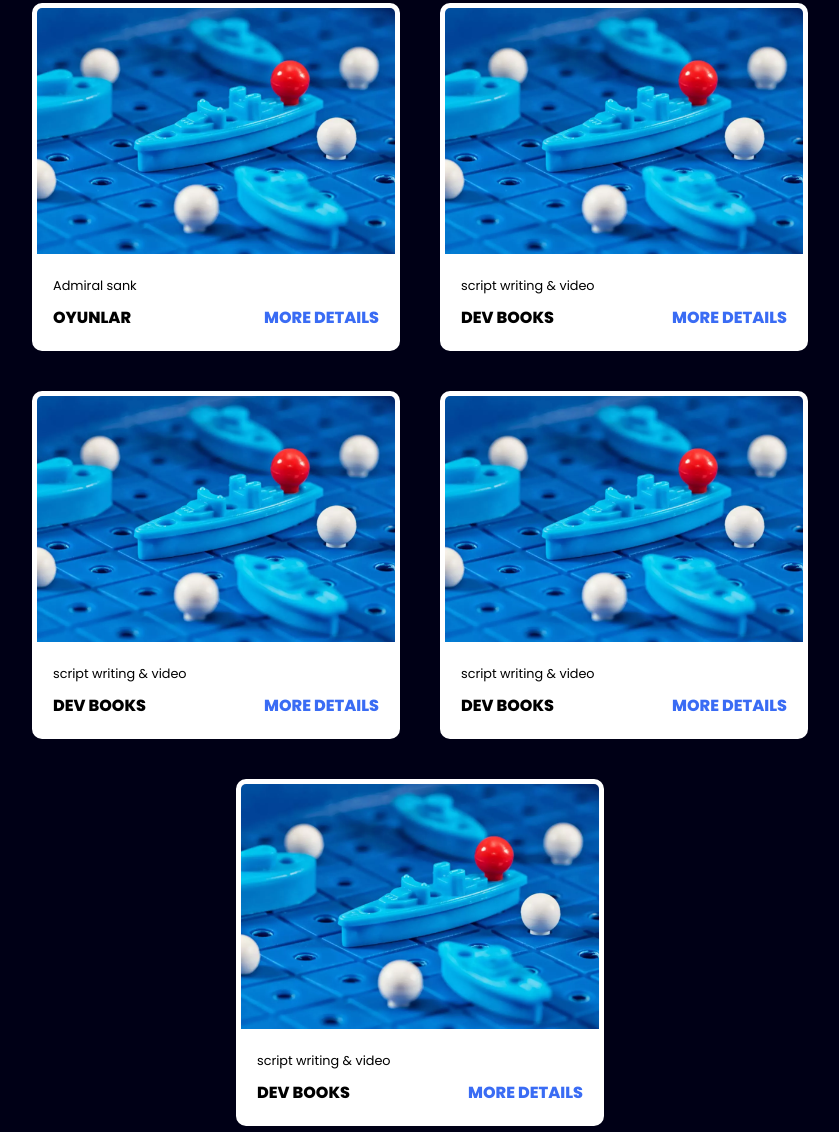
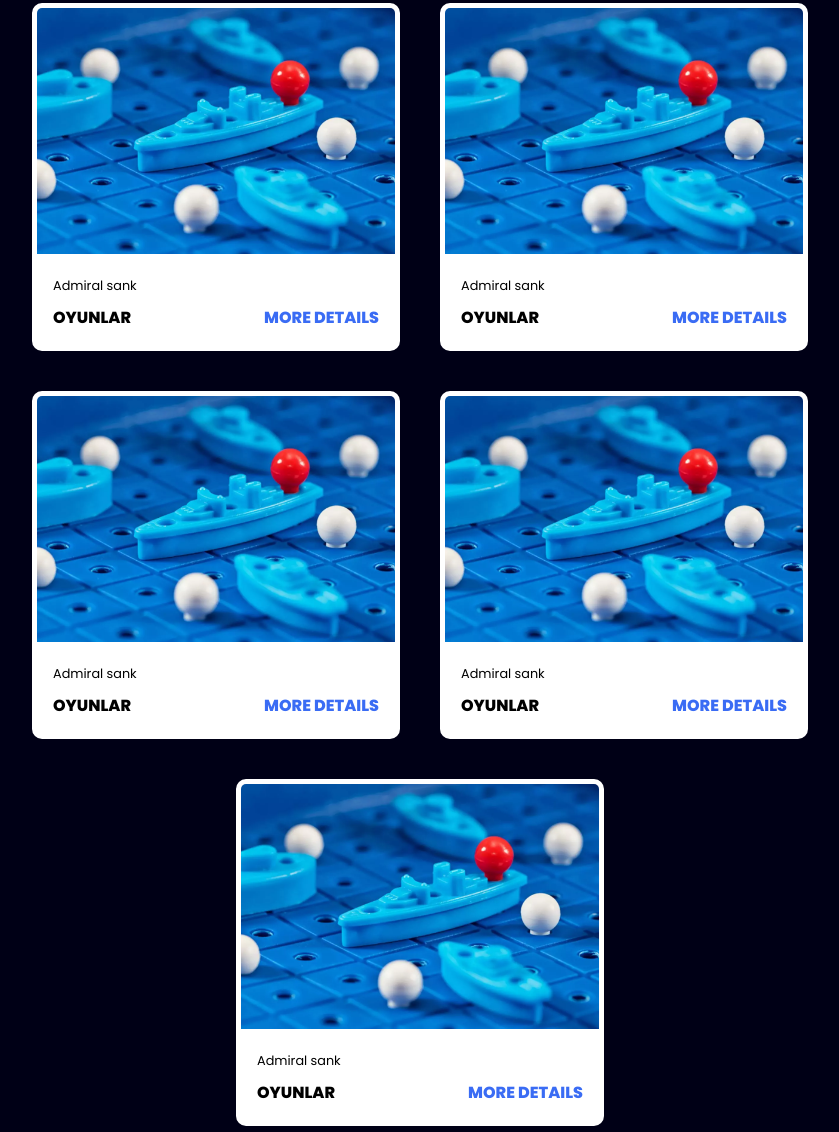
Before and after one commit to mahmut0412/Ki-isel-web-site, a plain HTML site: page index.html in a window 1280 px wide. Shown: the part 2100-3232 px from the top of the page, without its empty margins (220-1059 px from the left). Drawn offline with Linux system fonts and the light colour scheme.

Commit message:
Update index.html

```diff
--- a/index.html
+++ b/index.html
@@ -89,7 +89,7 @@
             <p class="project-categry">Admiral sank</p>
             <strong class="project-title">
               <span>Oyunlar</span>
-              <a href="#" class="more-details">more details</a>
+              <a href="https://github.com/mahmut0412/Amiral-Batt-oyunu" class="more-details" target="_blank">more details</a>
             </strong>
           </div>
         </div>
@@ -98,10 +98,10 @@
             <img src="images/arkaPlan.webp" />
           </div>
           <div class="project-info">
-            <p class="project-categry">script writing & video</p>
+            <p class="project-categry">Admiral sank</p>
             <strong class="project-title">
-              <span>Dev Books</span>
-              <a href="#" class="more-details">more details</a>
+              <span>Oyunlar</span>
+              <a href="https://github.com/mahmut0412/Amiral-Batt-oyunu" class="more-details" target="_blank">more details</a>
             </strong>
           </div>
         </div>
@@ -110,10 +110,10 @@
             <img src="images/arkaPlan.webp" />
           </div>
           <div class="project-info">
-            <p class="project-categry">script writing & video</p>
+            <p class="project-categry">Admiral sank</p>
             <strong class="project-title">
-              <span>Dev Books</span>
-              <a href="#" class="more-details">more details</a>
+              <span>Oyunlar</span>
+              <a href="https://github.com/mahmut0412/Amiral-Batt-oyunu" class="more-details" target="_blank">more details</a>
             </strong>
           </div>
         </div>
@@ -122,10 +122,10 @@
             <img src="images/arkaPlan.webp" />
           </div>
           <div class="project-info">
-            <p class="project-categry">script writing & video</p>
+            <p class="project-categry">Admiral sank</p>
             <strong class="project-title">
-              <span>Dev Books</span>
-              <a href="#" class="more-details">more details</a>
+              <span>Oyunlar</span>
+              <a href="https://github.com/mahmut0412/Amiral-Batt-oyunu" class="more-details" target="_blank">more details</a>
             </strong>
           </div>
         </div>
@@ -134,10 +134,10 @@
             <img src="images/arkaPlan.webp" />
           </div>
           <div class="project-info">
-            <p class="project-categry">script writing & video</p>
+            <p class="project-categry">Admiral sank</p>
             <strong class="project-title">
-              <span>Dev Books</span>
-              <a href="#" class="more-details">more details</a>
+              <span>Oyunlar</span>
+              <a href="https://github.com/mahmut0412/Amiral-Batt-oyunu" class="more-details" target="_blank">more details</a>
             </strong>
           </div>
         </div>
```
